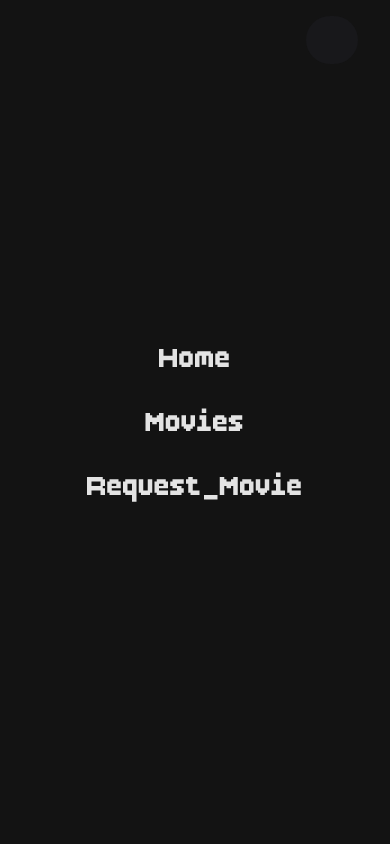
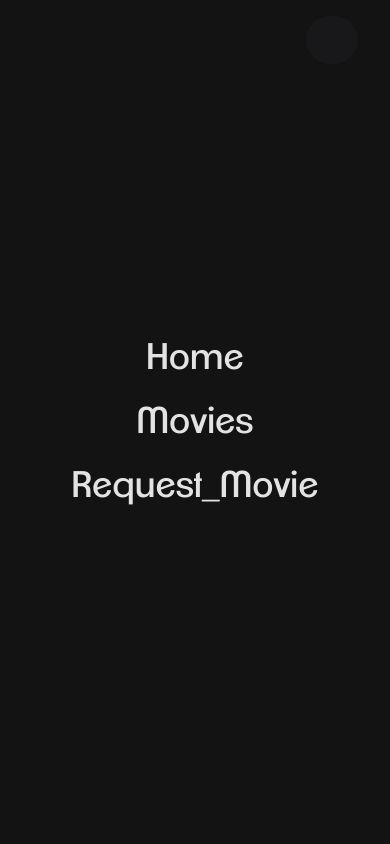
Before and after one commit to krishnav-sarma/WeekyHub, a React (Vite) app: page / in a window 390 px wide. Both pictures are taken after a click on the button 332 px from the left and 40 px from the top of the page. Shown: the top 844 px of the page. Built offline with nearby package versions, Linux system fonts and the light colour scheme.

Commit message:
added lenis for butter smooth scroll

```diff
--- a/package.json
+++ b/package.json
@@ -12,6 +12,7 @@
   "dependencies": {
     "@tailwindcss/vite": "^4.1.12",
     "bootstrap": "^5.3.8",
+    "lenis": "^1.3.11",
     "lucide-react": "^0.542.0",
     "react": "^19.1.0",
     "react-bootstrap": "^2.10.10",
--- a/src/App.jsx
+++ b/src/App.jsx
@@ -1,14 +1,17 @@
+'use client';
 import React from "react";
+import { ReactLenis, useLenis } from 'lenis/react'
 import Hero from "./components/Hero";
 import Cardpage from "./pages/Cardpage";
 import Nav from "./components/Nav";
 import Requestpage from "./pages/Requestpage";
 import Footer from "./pages/Footer";
-import ProgressBar from "./components/ProgressBar"; // ✅ import it
+import ProgressBar from "./components/ProgressBar";
 
 const App = () => {
   return (
-    <div className="relative">
+    <ReactLenis root>
+      <div className="relative">
       {/* Navbar */}
       <Nav />
 
@@ -29,6 +32,8 @@ const App = () => {
 
       <Footer />
     </div>
+    </ReactLenis>
+
   );
 };
 
--- a/src/components/Nav.jsx
+++ b/src/components/Nav.jsx
@@ -72,19 +72,19 @@ const Nav = () => {
         }`}
       >
         <button
-          className="text-4xl hover:scale-110 transition-transform font-Pixel "
+          className="text-4xl hover:scale-110 transition-transform font-f2 "
           onClick={() => scrollToSection("hero")}
         >
           Home
         </button>
         <button
-          className="text-4xl hover:scale-110 transition-transform font-Pixel"
+          className="text-4xl hover:scale-110 transition-transform font-f2"
           onClick={() => scrollToSection("movies")}
         >
           Movies
         </button>
         <button
-          className="text-4xl hover:scale-110 transition-transform font-Pixel"
+          className="text-4xl hover:scale-110 transition-transform font-f2"
           onClick={() => scrollToSection("request")}
         >
           Request_Movie
```
Also changed, not shown: 1 other file (tests, documents, lock files or other folders).
